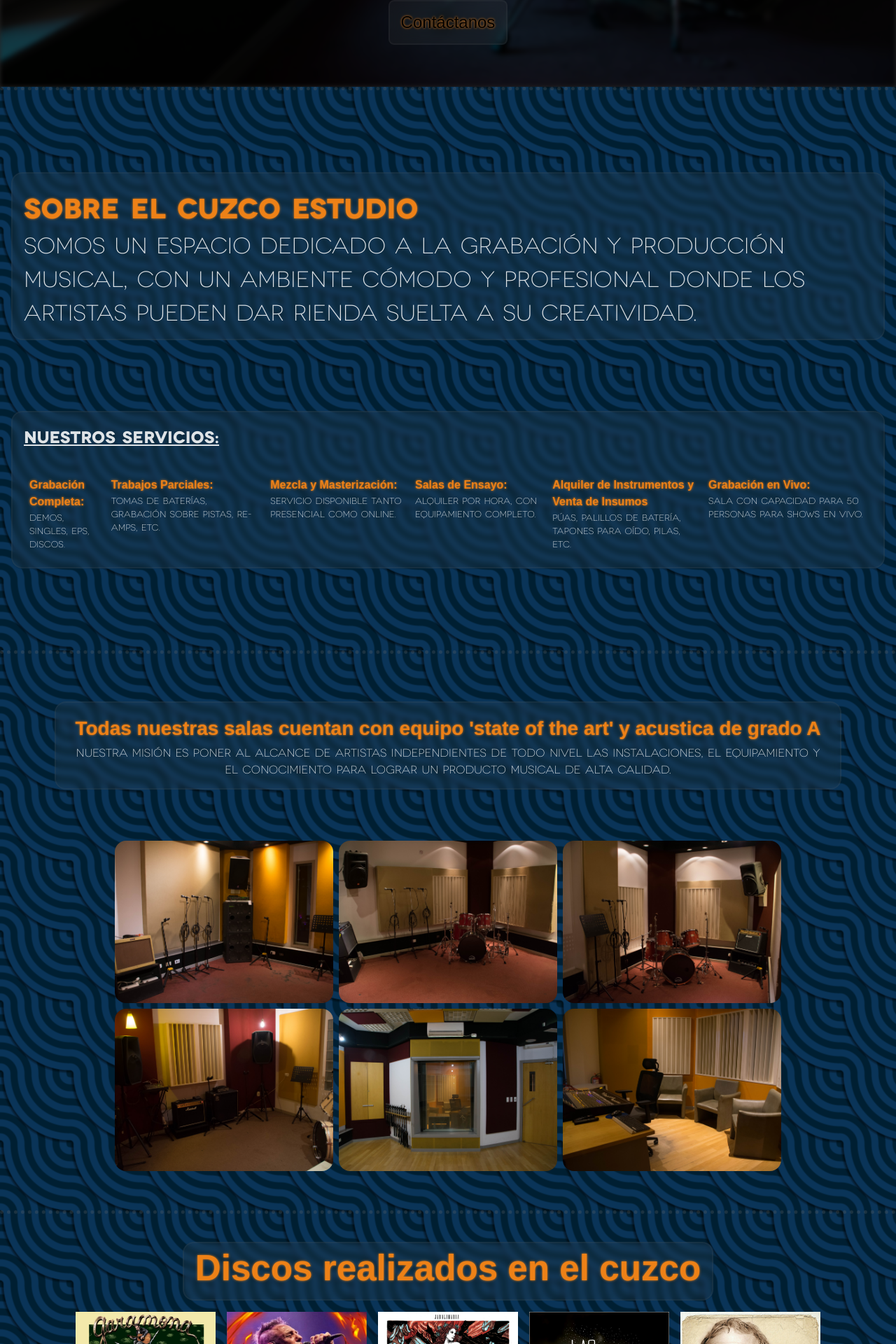
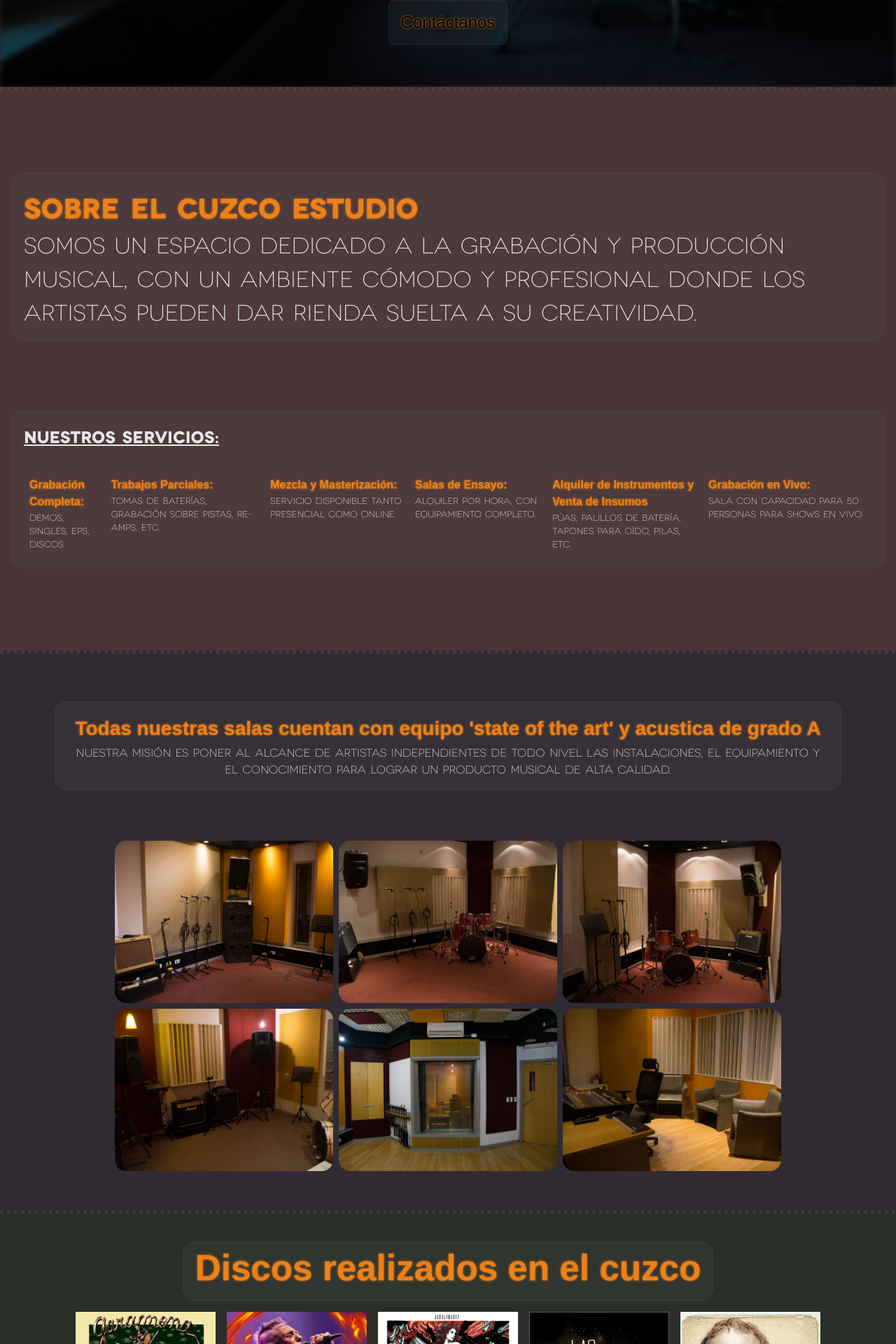
Before and after one commit to tgsauz/cuzco-webpage, a React (Vite) app: page / in a window 1280 px wide. Shown: the part 676-2596 px from the top of the page at 70% size. Built offline with nearby package versions, Linux system fonts and the light colour scheme; a web font is replaced by a local one.

Commit message:
Version 0.2.1
Obligatory commit

```diff
--- a/src/index.css
+++ b/src/index.css
@@ -16,7 +16,7 @@
 html {
   --s: 100px; /* control the size */
 --c1: rgba(0, 31, 50);
---c2: rgb(10, 52, 88);
+--c2: rgb(10, 52, 88, 0.5);
 
 --_g:
  var(--c2) 6%  14%,var(--c1) 16% 24%,var(--c2) 26% 34%,var(--c1) 36% 44%,
--- a/src/styles/home.css
+++ b/src/styles/home.css
@@ -73,14 +73,7 @@
 }
 .info{
     border-top: 5px dotted rgba(109, 109, 109, 0.25);
-    background-color: rgb(0, 31, 50);
-}
-.info{
-    background:
-    radial-gradient(100% 100% at 100% 0,var(--c1) 4%,var(--_g),#0008 96%,#0000),
-    radial-gradient(100% 100% at 0 100%,#0000, #0008 4%,var(--_g),var(--c1) 96%)
-    var(--c1);
-  background-size: var(--s) var(--s);
+    background-color: rgba(110, 71, 75, 0.5);
 }
 .info .contentwrapper {
     display: flex;
@@ -144,14 +137,7 @@
     justify-content: center;
     align-items: center;
     overflow: hidden;
-    background-color: rgba(0, 31, 50);
-}
-.about{
-    background:
-    radial-gradient(100% 100% at 100% 0,var(--c1) 4%,var(--_g),#0008 96%,#0000),
-    radial-gradient(100% 100% at 0 100%,#0000, #0008 4%,var(--_g),var(--c1) 96%)
-    var(--c1);
-  background-size: var(--s) var(--s);
+    background-color: rgb(98, 71, 110, 0.2);
 }
 .about > .contentwrapper{
     justify-content: space-evenly;
@@ -266,13 +252,7 @@
     align-items: center;
     border-top: 5px dotted rgba(109, 109, 109, 0.25);
     border-bottom: 5px dotted rgba(109, 109, 109, 0.25);
-}
-.albums {
-    background:
-    radial-gradient(100% 100% at 100% 0,var(--c1) 4%,var(--_g),#0008 96%,#0000),
-    radial-gradient(100% 100% at 0 100%,#0000, #0008 4%,var(--_g),var(--c1) 96%)
-    var(--c1);
-  background-size: var(--s) var(--s);
+    background-color: rgba(45, 51, 43, 0.8);
 }
 
 .albums h1 {
```
